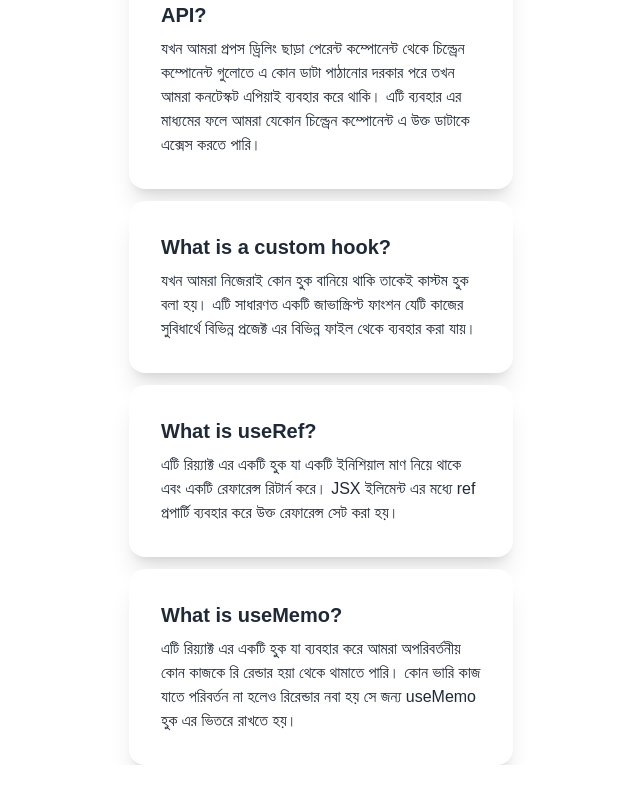
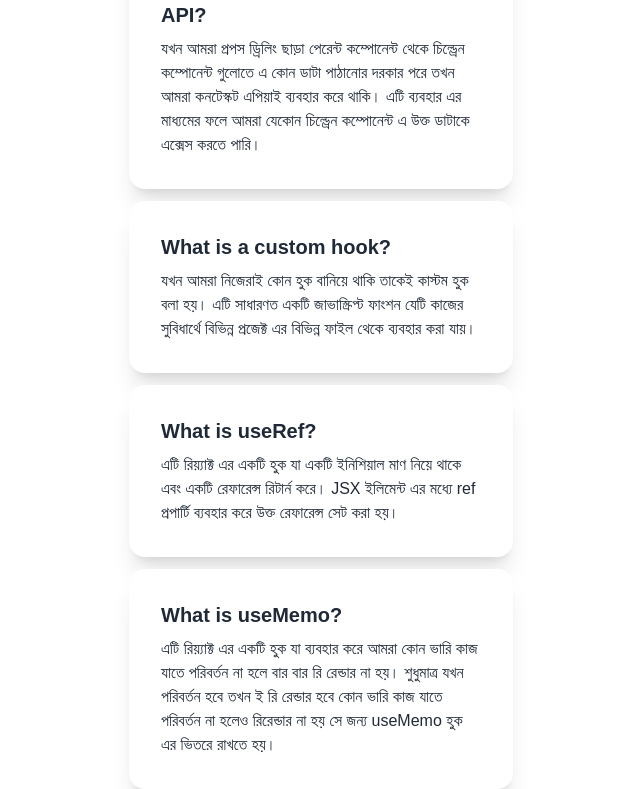
Before and after one commit to rahim-uddin-jsr/job-hunt, a React (Vite) app: page /blog in a window 1280 px wide. Shown: the part 571-1360 px from the top of the page, without its empty margins (319-959 px from the left). Before the commit the page ends 1336 px from the top, so only its background shows below. Built offline with nearby package versions, Linux system fonts and the light colour scheme.

Commit message:
update blog answare and fixed applied jobs filter essue

```diff
--- a/src/components/AppliedJobs/AppliedJobs.jsx
+++ b/src/components/AppliedJobs/AppliedJobs.jsx
@@ -5,7 +5,7 @@ import SingleAppliedJObs from "./SingleAppliedJObs";
 
 const AppliedJobs = () => {
   const [sortBy, setSortBy] = useState(false);
-  const [sortByRemote, setSortByRemote] = useState([]);
+  const [sortByRemote, setSortByRemote] = useState(false);
   const [sortByOnsite, setSortByOnsite] = useState([]);
   const appliesJobsId = getShoppingCart();
   const [allJobs, setAllJobs] = useState([]);
@@ -42,6 +42,7 @@ const AppliedJobs = () => {
             return -1;
           }
         });
+        setSortByOnsite(false);
         setSortByRemote(fs);
       } else {
         setSortByOnsite(true);
@@ -55,6 +56,7 @@ const AppliedJobs = () => {
             return 1;
           }
         });
+        setSortByRemote(false);
         setSortByOnsite(fs);
       }
     }
--- a/src/components/Blog/Blog.jsx
+++ b/src/components/Blog/Blog.jsx
@@ -41,9 +41,10 @@ const Blog = () => {
           <div className="card-body">
             <h2 className="card-title">What is useMemo?</h2>
             <p>
-              এটি রিয়্যাক্ট এর একটি হুক যা ব্যবহার করে আমরা অপরিবর্তনীয় কোন
-              কাজকে রি রেন্ডার হয়া থেকে থামাতে পারি। কোন ভারি কাজ যাতে পরিবর্তন
-              না হলেও রিরেন্ডার নবা হয় সে জন্য useMemo হুক এর ভিতরে রাখতে হয়।
+              এটি রিয়্যাক্ট এর একটি হুক যা ব্যবহার করে আমরা কোন ভারি কাজ যাতে
+              পরিবর্তন না হলে বার বার রি রেন্ডার না হয়। শুধুমাত্র যখন পরিবর্তন
+              হবে তখন ই রি রেন্ডার হবে কোন ভারি কাজ যাতে পরিবর্তন না হলেও
+              রিরেন্ডার না হয় সে জন্য useMemo হুক এর ভিতরে রাখতে হয়।
             </p>
           </div>
         </div>
--- a/src/sheared/Nav/Nav.jsx
+++ b/src/sheared/Nav/Nav.jsx
@@ -1,5 +1,5 @@
 import React from "react";
-import { NavLink } from "react-router-dom";
+import { Link, NavLink } from "react-router-dom";
 
 const Nav = () => {
   return (
@@ -68,9 +68,12 @@ const Nav = () => {
             </li>
           </ul>
         </div>
-        <a className="btn btn-ghost normal-case text-3xl font-[800px]">
+        <Link
+          to="/"
+          className="btn btn-ghost normal-case text-3xl font-[800px]"
+        >
           JobHunt
-        </a>
+        </Link>
       </div>
       <div className="navbar-center hidden lg:flex">
         <ul className="menu menu-horizontal font-bold px-1">
```
